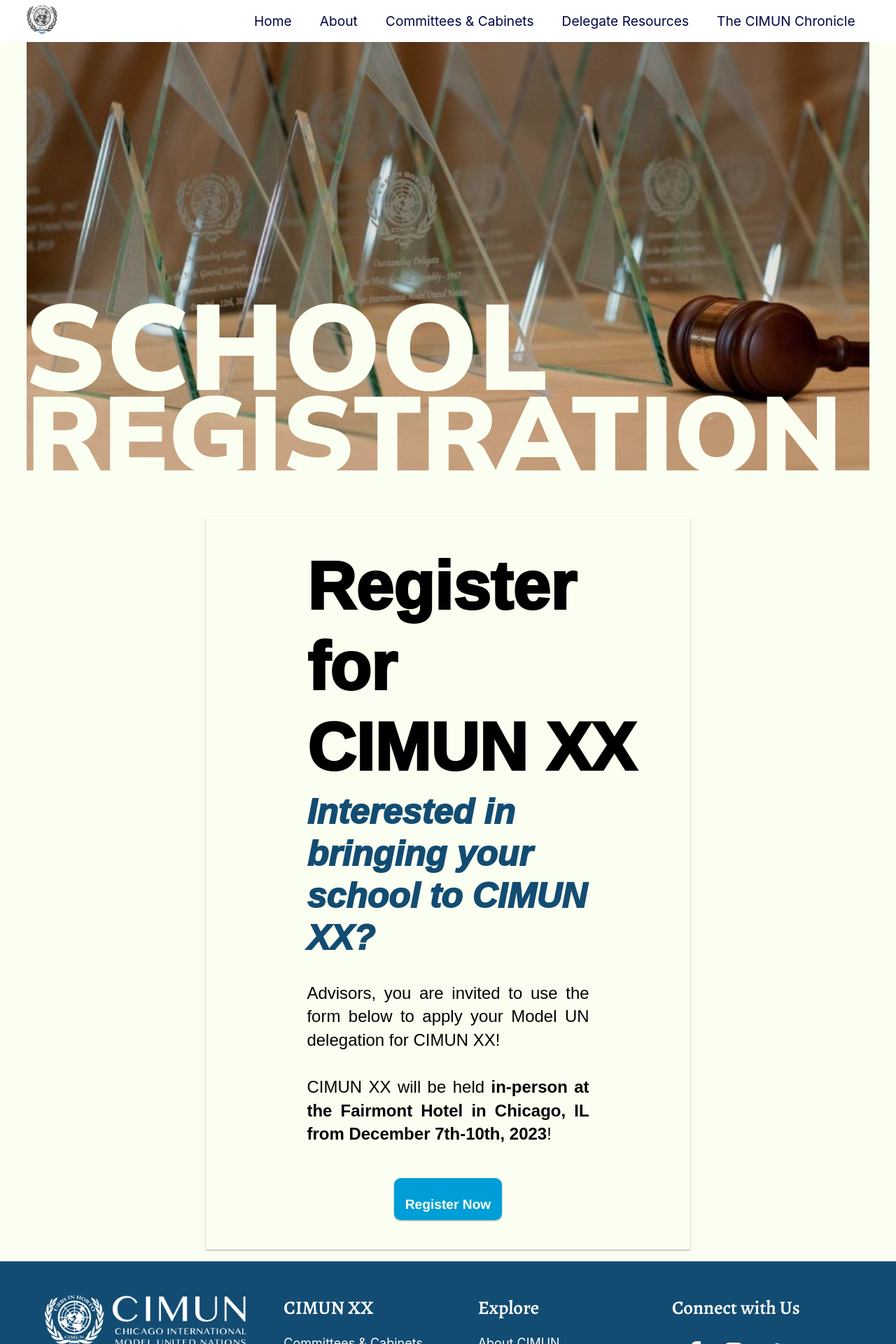
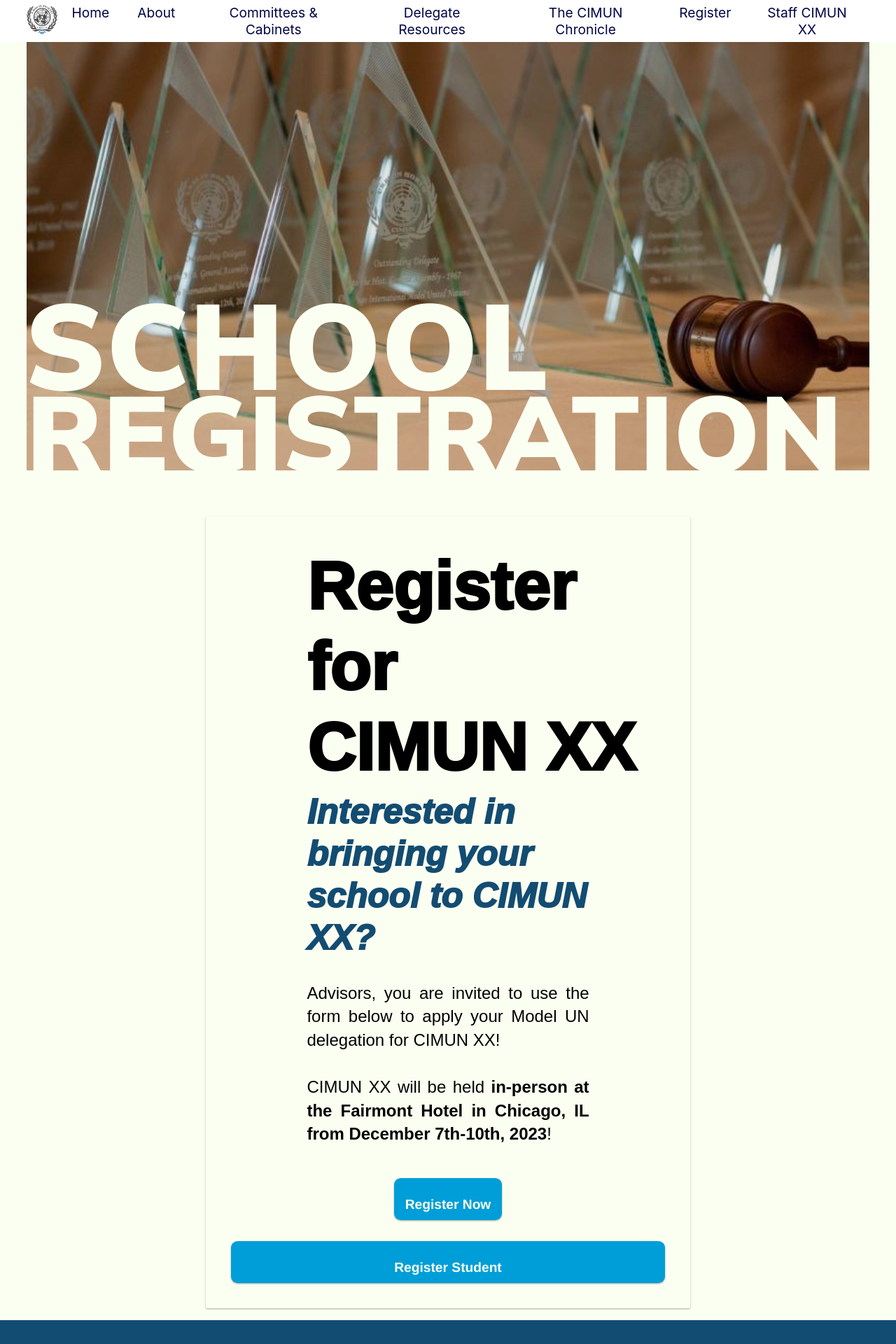
Before and after one commit to Model-UN/cimun-web, a Next.js app: page /school-registration in a window 1280 px wide. Shown: the top 1920 px of the page at 70% size. Built offline with nearby package versions, Linux system fonts and the light colour scheme.

Commit message:
adding api w/ deployed google appengine springboot

```diff
--- a/components/articles/registration-details.tsx
+++ b/components/articles/registration-details.tsx
@@ -8,6 +8,9 @@ import {
   PillButtonRow,
 } from "../../app/components/elements";
 import { colors } from "../../styles/colors";
+import{
+  addStudent,
+} from "../../services/axiosHandler";
 
 const PricingTable = styled.table`
   font-size: 1.5rem;
@@ -61,6 +64,11 @@ const Pricing = () => {
   );
 };
 
+async function addNewStudent() {
+    const response = await addStudent();
+    console.log(response);
+  };
+
 const RegistrationDetails = () => {
   return (
     <MaterialCard flexdirection="column" $noAnimate background={colors.ivory}>
@@ -111,6 +119,14 @@ const RegistrationDetails = () => {
           </PillButton>
         </Link>
       </PillButtonRow>
+      <PillButtonRow>
+          <PillButton selectedColor={colors.carolinaBlue} onClick={() => addNewStudent()}>
+            <br />
+            Register Student
+            <br />
+            <br />
+          </PillButton>
+      </PillButtonRow>
       {/* <Pricing />
       <Body
         margins="0 8rem 0.5rem 8rem"
--- a/components/headerNav/index.tsx
+++ b/components/headerNav/index.tsx
@@ -72,7 +72,7 @@ const HeaderNav = () => {
                 <Anchor>The CIMUN Chronicle</Anchor>
               </Link>
             </ListItem>
-            {/* <ListItem>
+            <ListItem>
               <Link href="/school-registration" passHref legacyBehavior>
                 <Anchor>Register</Anchor>
               </Link>
@@ -81,7 +81,7 @@ const HeaderNav = () => {
               <Link href="/staff-app" passHref legacyBehavior>
                 <Anchor>Staff CIMUN XX</Anchor>
               </Link>
-            </ListItem> */}
+            </ListItem>
           </ListContainer>
         </DesktopNav>
 
--- a/services/axiosHandler.ts
+++ b/services/axiosHandler.ts
@@ -66,3 +66,18 @@ export const postFormSubmission = async (
 ): Promise<AxiosResponse> => {
   return await axios.post(`${BASE_URL}/forms/${formId}`, submitFormDto);
 };
+
+
+export const addStudent = async () => {
+  let responseData;
+  await axios
+    .post("https://idea-api-419802.uc.r.appspot.com/student/")
+    .then((response) => {
+      console.log(response);
+      responseData = response.data;
+    })
+    .catch((error) => {
+      console.log(error);
+    });
+  return responseData;
+};
```
